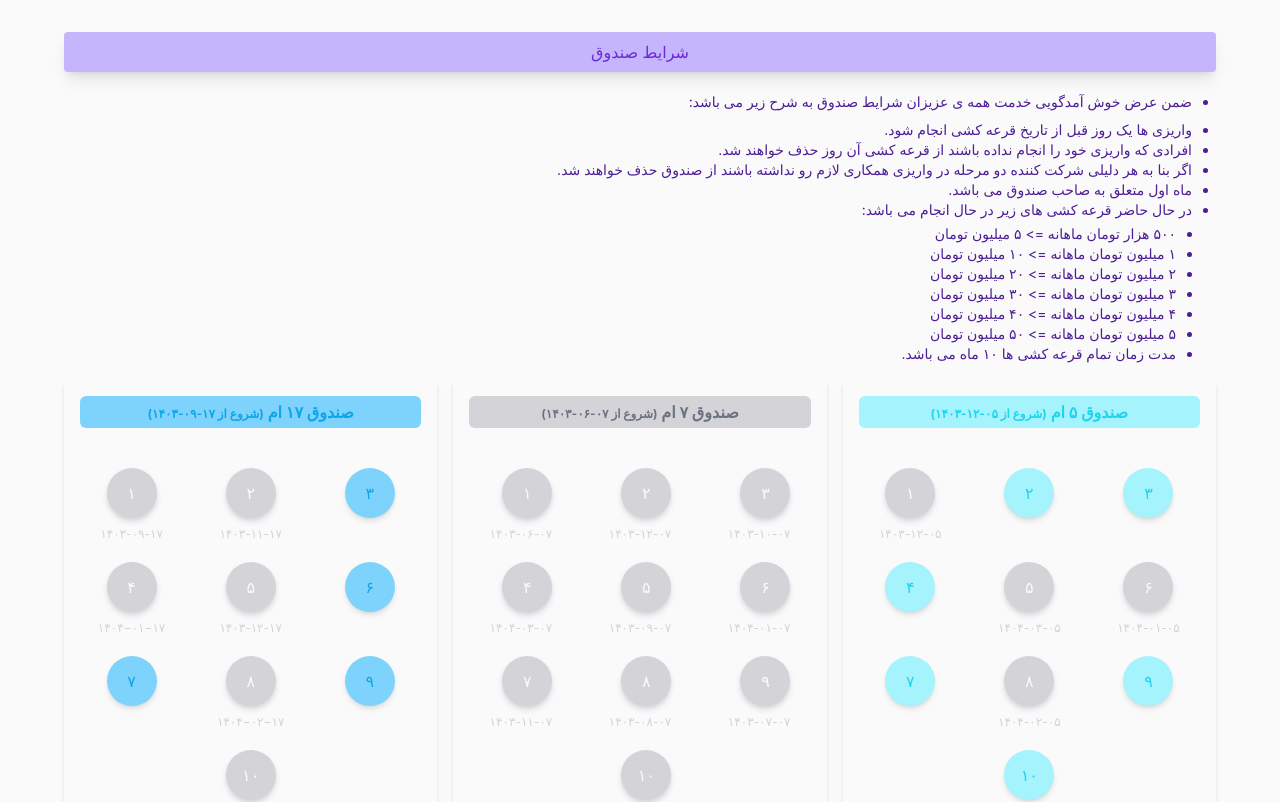
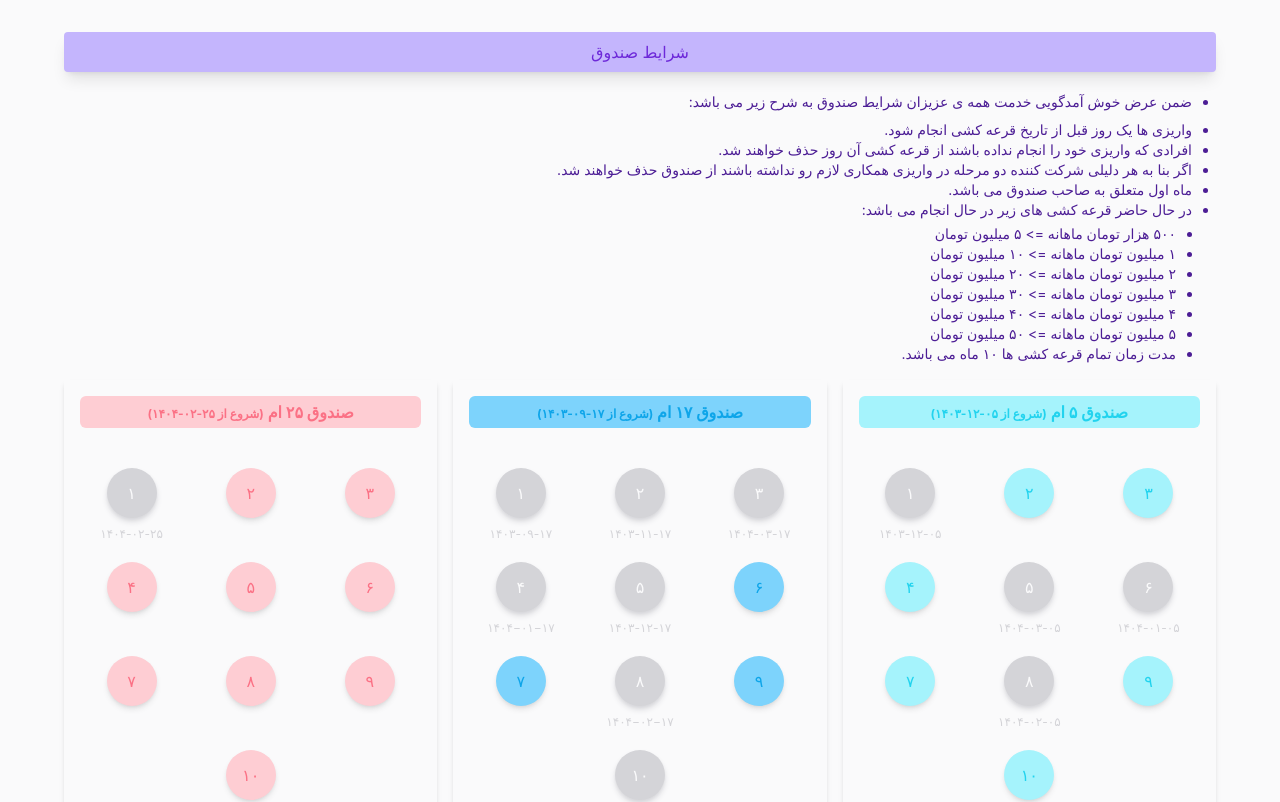
Before and after one commit to Raha7325/monthly-lottery, a React (Create React App) app: page / in a window 1280 px wide. Shown: the top 802 px of the page. Built offline with nearby package versions, Linux system fonts and the light colour scheme.

Commit message:
updated seventeenth lottery and remove seventh lottery

```diff
--- a/src/App.js
+++ b/src/App.js
@@ -32,7 +32,6 @@ function App() {
             </ul>
           </div>
           <FifthLottery className='col-span-1' />
-          <SeventhLottery className='col-span-1' />
           <SeventeenthLottery className='col-span-1' />
           <TwentyLottery className='col-span-1' />
         </div>
--- a/src/components/seventeenth-lottery.jsx
+++ b/src/components/seventeenth-lottery.jsx
@@ -3,7 +3,7 @@ import CircleItem from './CircleItem';
 
 const SeventeenthLottery = () => {
     const lotteryData = [
-        { number: '۳', label: '.' },
+        { number: '۳', label: '۱۴۰۴-۰۳-۱۷', isDisabled: true  },
         { number: '۲', label: '۱۴۰۳-۱۱-۱۷', isDisabled: true },
         { number: '۱', label: '۱۴۰۳-۰۹-۱۷', isDisabled: true },
         { number: '۶', label: '.' },
```
